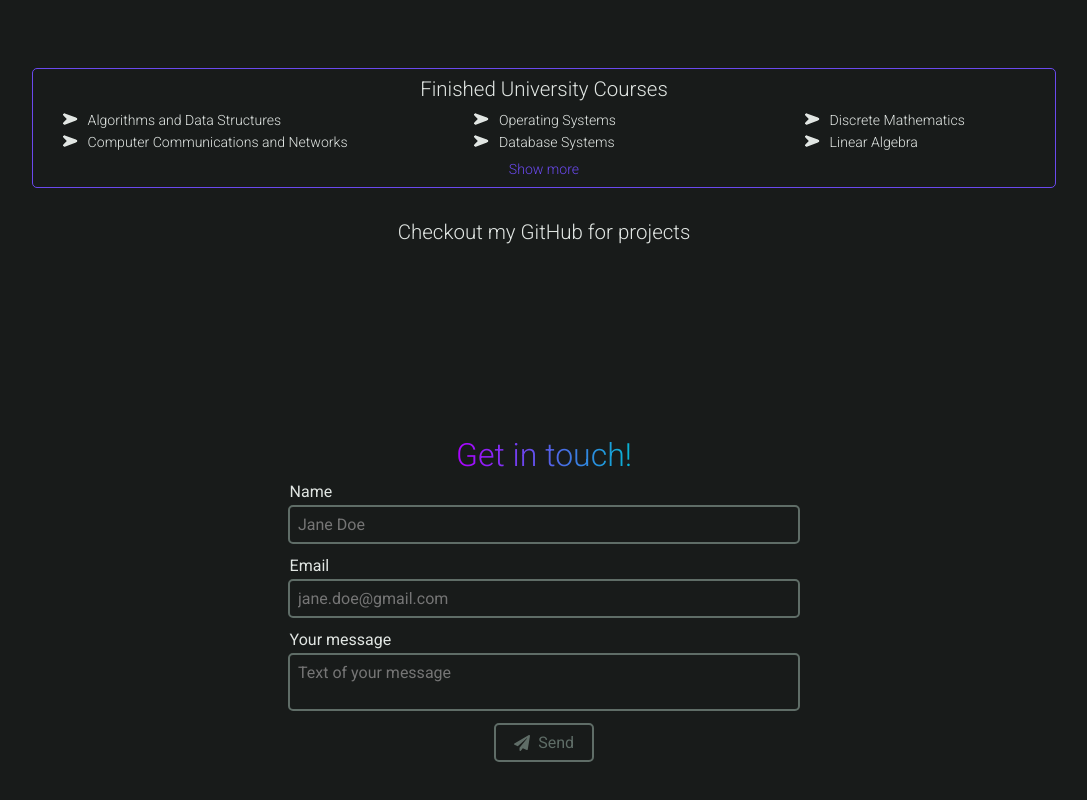
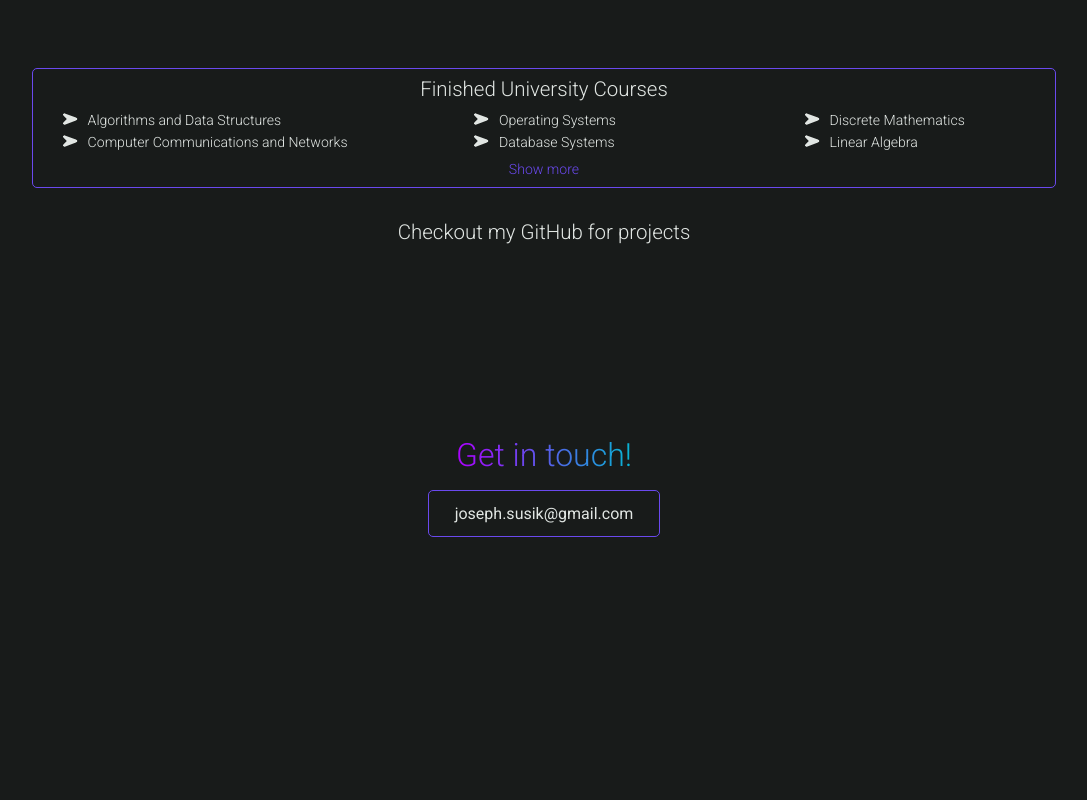
Before and after one commit to JosephSusik/website, a React (Create React App) app: page / in a window 1280 px wide. Shown: the part 1628-2428 px from the top of the page, without its empty margins (96-1183 px from the left). Built offline with nearby package versions, Linux system fonts and the light colour scheme.

Commit message:
redo contact

```diff
--- a/src/components/contactForm.tsx
+++ b/src/components/contactForm.tsx
@@ -1,58 +1,13 @@
-import { useEffect, useState } from "react";
-import { FaPaperPlane } from "react-icons/fa";
-
 
 function ContactForm() {
-    const [email, setEmail] = useState("");
-    const [name, setName] = useState("");
-    const [ready, setReady] = useState(false);
-
-    const handleName = (e:React.ChangeEvent<HTMLInputElement>) => {
-        setName(e.target.value)
+    const handleClick = () => {
+        navigator.clipboard.writeText("joseph.susik@gmail.com");
     }
-
-    const handleEmail = (e:React.ChangeEvent<HTMLInputElement>) => {
-        setEmail(e.target.value)
-    }
-
-    const sendMail = () => {
-
-    }
-
-    useEffect(() => {
-
-        name&&email? setReady(true) : setReady(false);
-
-    }, [name, email])
 
 
     return(
         <div className="contact-form">
-            <div className="contact-name">
-                <label htmlFor="name">Name</label>
-                <input type="text" id="name"
-                    value={name}
-                    onChange={handleName}
-                    placeholder="Jane Doe"
-                />
-            </div>
-            <div className="contact-email">
-                <label htmlFor="email">Email</label>
-                <input type="email" id="email"
-                    placeholder="jane.doe@gmail.com"
-                    value={email}
-                    onChange={handleEmail}
-                />
-            </div>
-            <div className="contact-text">
-                <label htmlFor="text">Your message</label>
-                <textarea name="" id="text"
-                    placeholder="Text of your message"
-                    ></textarea>
-            </div>
-            <div className="contact-send">
-                    <button className={ready? "rdy-btn" : ""}><FaPaperPlane className="contact-plane" onClick={sendMail}/>&ensp;Send</button>
-            </div>
+            <button onClick={handleClick}>joseph.susik@gmail.com</button>
         </div>
     );
 }
--- a/src/index.css
+++ b/src/index.css
@@ -487,6 +487,7 @@ section {
 
   --justify-content: center;
   align-items: center;
+  gap: 1vh;
 }
 
 .contact h1 {
@@ -514,106 +515,23 @@ section {
   --animation: textclip 10s linear infinite;
 }
 
-.contact-form {
-  display: grid;
-  grid-template-rows: auto auto auto;
-
-  gap: 1.5vh;
-
-  width: 50%;
-
-  height: min-content;
-}
-
-.contact-form input {
+.contact-form button{
   all: unset;
 
-  border: 2px solid var(--forth-color);
+  border: 1px solid var(--border);
+  user-select: none;
 
-  background-color: var(--background-color);
-  padding: .5em;
-  color: var(--fontcolor);
-  border-radius: .5vw;
+  padding: 1vw 2vw;
   border-radius: 5px;
-}
-
-.contact-form label {
-  padding-left: .1em;
-}
-
-.contact-form input:focus {
-  border: 2px solid var(--border);
-}
-
-.contact-form textarea {
-  all: unset;
-
-  border: 2px solid var(--forth-color);
-
-  background-color: var(--background-color);
-  padding: .5em;
-  color: var(--fontcolor);
-  border-radius: .5vw;
-  border-radius: 5px;
-}
-
-.contact-form textarea:focus {
-  border: 2px solid var(--border);
-}
-
-.contact-form button {
-  all: unset;
-
-  border: 2px solid var(--forth-color);
-  background-color: var(--background-color);
-  padding: .5em;
-  color: var(--fontcolor);
-  color: var(--forth-color);
-  border-radius: .5vw;
-  border-radius: 5px;
-
-  width: 5em;
-  height: 1.2em;
 
   display: flex;
   align-items: center;
-  justify-content: center;
+  gap: 1vw;
 
-  user-select: none;
 }
 
 .contact-form button:hover {
   cursor: pointer;
-  color: var(--border);
-  border: 2px solid var(--border);
-}
-
-.contact-name {
-  display: flex;
-  flex-direction: column;
-  gap: .5vh;
-
-  position: relative;
-}
-
-.contact-email {
-  display: flex;
-  flex-direction: column;
-  gap: .5vh;
-}
-
-.contact-text {
-  display: flex;
-  flex-direction: column;
-  gap: .5vh;
-}
-
-.contact-send {
-  justify-self: center;
-}
-
-.contact-send .rdy-btn {
-  border: 2px solid var(--secondary-color)
 }
 
 .popup-box {
```
